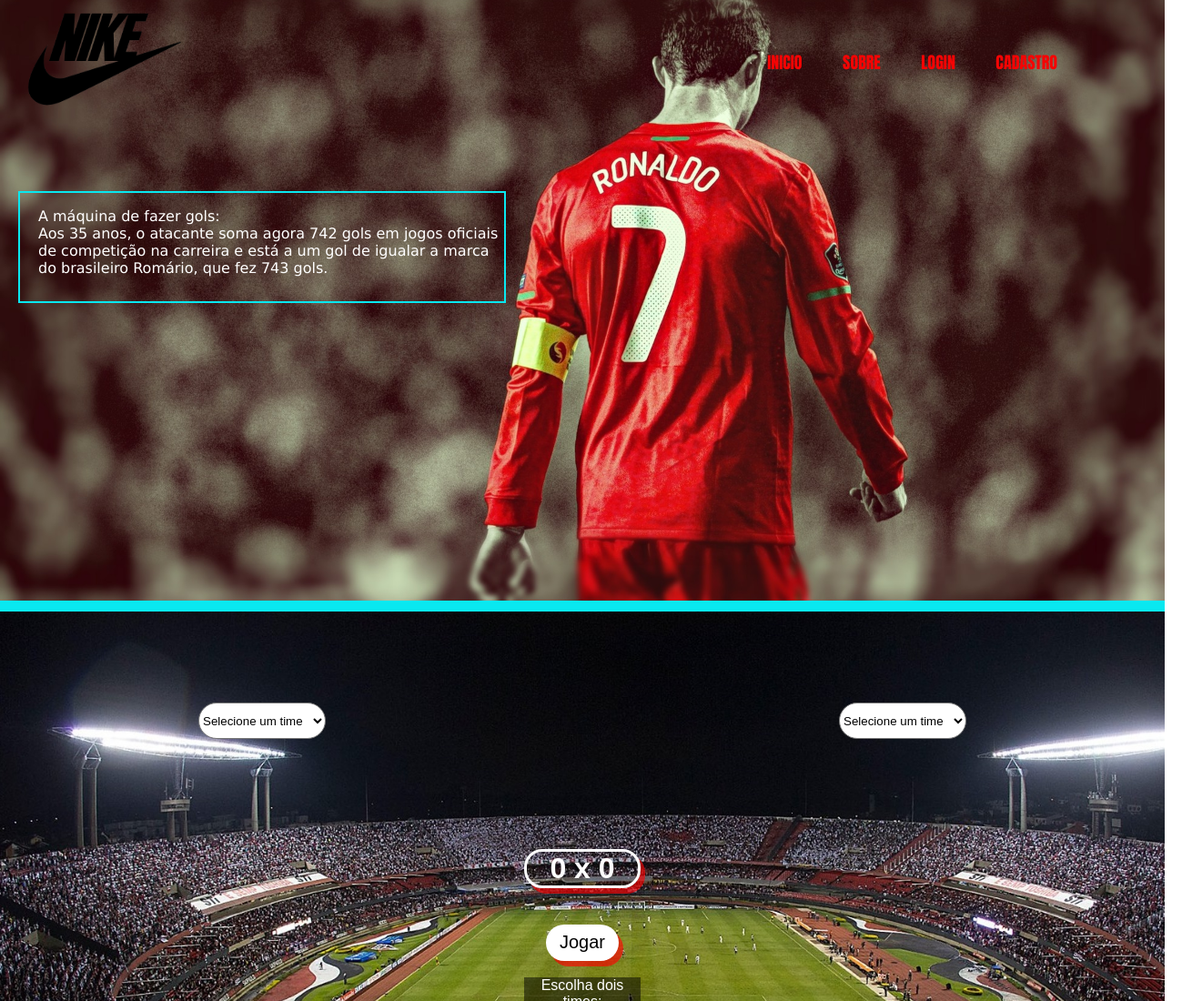
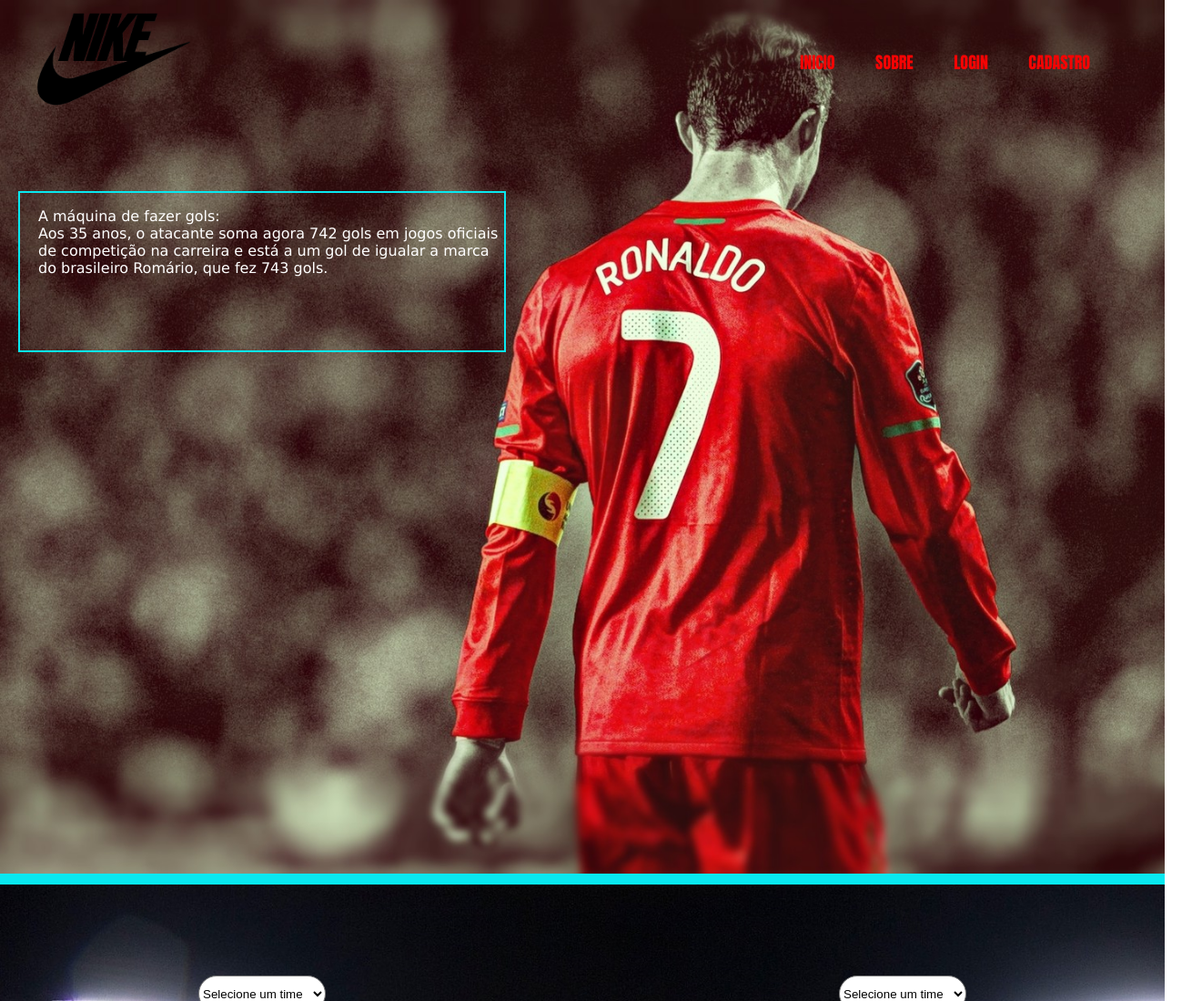
Before and after one commit to SamuAlmeida/Site-pessoal, a plain HTML site: page meusite/home.html in a window 1280 px wide. Shown: the top 1100 px of the page at 91% size, 1310 px wide, since content can reach past the window. Drawn offline with Linux system fonts and the light colour scheme.

Commit message:
Att o header, tentando deixar mais moderno v2

```diff
--- a/meusite/css/style.css
+++ b/meusite/css/style.css
@@ -7,16 +7,16 @@ body{
 }
 
 .container{
-    width: 80%;
+    width: 90%;
     margin: auto;
     height: 60px;
 }
 
 .header{
-    padding-left: 30px;
+    padding-left: 40px;
     padding-top: 10px;
     height: 120px;
-    width: 100%;
+    width: auto;
 }
 
 .nav ul{
@@ -90,7 +90,7 @@ body{
     background-repeat: no-repeat;
     background-size: cover;
     width: 100%;
-    height: 660px;
+    height: 960px;
     /* display: flex; */
 }
 
@@ -193,7 +193,7 @@ body{
     width: 45%;
     float: left;
     margin: 100px auto;
-    height: 600px;
+    height: 550px;
 }
 
 #times_paulistas1{
@@ -231,7 +231,7 @@ body{
     width: 45%;
     float: right;
     margin: 100px auto;
-    height: 600px;
+    height: 550px;
 }
 
 #times_paulistas2{
```
Also changed, not shown: meusite/home.html (+0 -1 lines).
